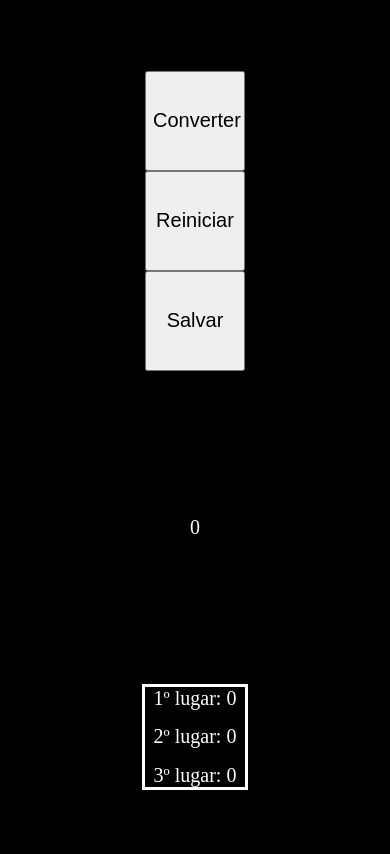
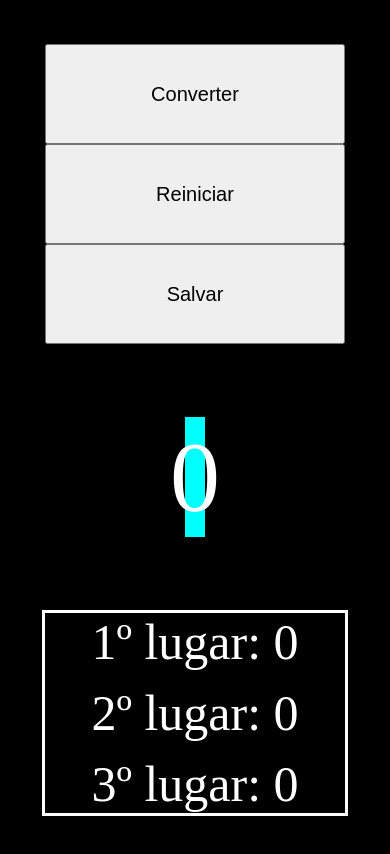
Before and after one commit to PedrooSilvaa/click-count, a plain HTML site: page index.html in a window 390 px wide. Drawn offline with Linux system fonts and the light colour scheme.

Commit message:
feat: mobile adaptation

```diff
--- a/src/style/style.css
+++ b/src/style/style.css
@@ -56,19 +56,23 @@ p#salvar1, #salvar2, #salvar3 {
         flex-direction: column;
     }
     button {
-        width: 100px;
+        width: 300px;
         height: 100px;
         font-size: 20px;
     }
     #paragrafo {
-        font-size: 20px;
+        font-size: 100px;
+        background-color: aqua;
+        height: 120px;
+        padding: 0;
+        margin: 0;
     }
 
     #salvar-local {
         border: 3px solid white;
-        font-size: 20px;
+        font-size: 50px;
         padding: 0;
-        width: 100px;
-        height: 100px;
+        width: 300px;
+        height: 200px;
     }
 }
```
